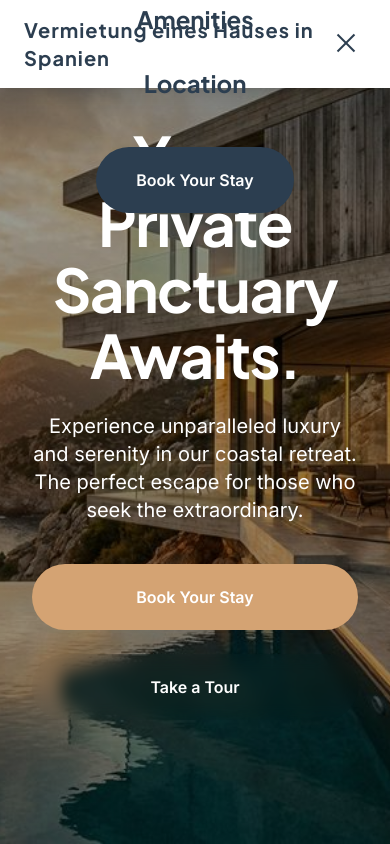
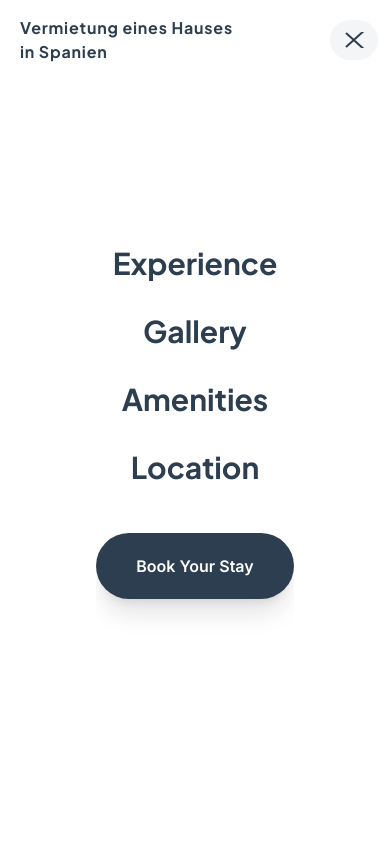
Before and after one commit to ecoezer/holiday-house-landing, a React (Vite) app: page / in a window 390 px wide. Both pictures are taken after a click on the button "Toggle Menu". Built offline with nearby package versions, Linux system fonts and the light colour scheme.

Commit message:
Fix mobile menu layout: reduce logo size, force solid background, and prevent overlaps

```diff
--- a/src/App.jsx
+++ b/src/App.jsx
@@ -42,9 +42,9 @@ function App() {
 
   return (
     <div className={`app ${menuOpen ? 'overflow-hidden h-screen' : ''}`}>
-      <header className={`fixed top-0 left-0 w-full flex justify-between items-center z-[1000] transition-all duration-500 ease-in-out ${scrolled || menuOpen ? 'py-4 px-6 md:px-12 bg-white/95 backdrop-blur-md shadow-lg' : 'py-6 px-6 md:px-12 bg-transparent'
+      <header className={`fixed top-0 left-0 w-full flex justify-between items-center z-[2000] transition-all duration-500 ease-in-out ${scrolled || menuOpen ? 'py-4 px-5 md:px-12 bg-white shadow-lg' : 'py-6 px-5 md:px-12 bg-transparent'
         }`}>
-        <div className={`font-heading text-xl md:text-2xl font-bold tracking-wider transition-colors duration-500 z-[1001] ${scrolled || menuOpen ? 'text-primary' : 'text-white'
+        <div className={`font-heading text-base sm:text-xl md:text-2xl font-bold tracking-wider transition-colors duration-500 z-[2002] max-w-[65%] sm:max-w-none ${scrolled || menuOpen ? 'text-primary' : 'text-white'
           }`}>
           Vermietung eines Hauses in Spanien
         </div>
@@ -64,33 +64,41 @@ function App() {
 
         {/* Mobile Toggle */}
         <button
-          className={`md:hidden z-[1001] p-2 transition-colors duration-500 ${scrolled || menuOpen ? 'text-primary' : 'text-white'}`}
+          className={`md:hidden z-[2002] p-3 -mr-2 transition-all duration-500 rounded-full ${scrolled || menuOpen ? 'text-primary bg-primary/5' : 'text-white hover:bg-white/10'}`}
           onClick={() => setMenuOpen(!menuOpen)}
           aria-label="Toggle Menu"
         >
-          <div className="w-6 h-5 relative flex flex-col justify-between">
-            <span className={`w-full h-0.5 bg-current transition-all duration-300 ${menuOpen ? 'rotate-45 translate-y-2' : ''}`} />
-            <span className={`w-full h-0.5 bg-current transition-opacity duration-300 ${menuOpen ? 'opacity-0' : ''}`} />
-            <span className={`w-full h-0.5 bg-current transition-all duration-300 ${menuOpen ? '-rotate-45 -translate-y-2.5' : ''}`} />
+          <div className="w-6 h-4 relative flex flex-col justify-between overflow-hidden">
+            <span className={`w-full h-0.5 bg-current transition-all duration-300 origin-left ${menuOpen ? 'rotate-[42deg] translate-x-1' : ''}`} />
+            <span className={`w-full h-0.5 bg-current transition-all duration-200 ${menuOpen ? '-translate-x-full opacity-0' : ''}`} />
+            <span className={`w-full h-0.5 bg-current transition-all duration-300 origin-left ${menuOpen ? '-rotate-[42deg] translate-x-1' : ''}`} />
           </div>
         </button>
 
         {/* Mobile Menu Overlay */}
-        <div className={`fixed inset-0 bg-white z-[1000] flex flex-col items-center justify-center transition-all duration-500 ease-in-out lg:hidden ${menuOpen ? 'opacity-100 pointer-events-auto' : 'opacity-0 pointer-events-none'}`}>
-          <nav className="flex flex-col gap-8 items-center">
-            {navItems.map((item) => (
+        <div className={`fixed inset-0 z-[2001] flex flex-col items-center justify-center transition-all duration-700 md:hidden ${menuOpen ? 'opacity-100 pointer-events-auto' : 'opacity-0 pointer-events-none'}`}>
+          {/* Solid background to completely hide hero content */}
+          <div className="absolute inset-0 bg-white" style={{ backgroundColor: '#ffffff' }} />
+
+          <nav className="relative z-10 flex flex-col gap-8 items-center overflow-y-auto max-h-screen py-20">
+            {navItems.map((item, idx) => (
               <a
                 key={item}
                 href={`#${item.toLowerCase()}`}
-                className="text-2xl font-heading font-bold text-primary active:text-accent"
+                className={`text-3xl font-heading font-bold text-primary transition-all duration-500 hover:text-accent transform ${menuOpen ? 'translate-y-0 opacity-100' : 'translate-y-8 opacity-0'
+                  }`}
+                style={{ transitionDelay: `${idx * 100}ms` }}
                 onClick={() => setMenuOpen(false)}
               >
                 {item}
               </a>
             ))}
-            <button className="btn btn-primary mt-4" onClick={() => setMenuOpen(false)}>
-              Book Your Stay
-            </button>
+            <div className={`mt-4 transition-all duration-700 delay-500 transform ${menuOpen ? 'translate-y-0 opacity-100' : 'translate-y-8 opacity-0'
+              }`}>
+              <button className="btn btn-primary shadow-xl" onClick={() => setMenuOpen(false)}>
+                Book Your Stay
+              </button>
+            </div>
           </nav>
         </div>
       </header>
```
